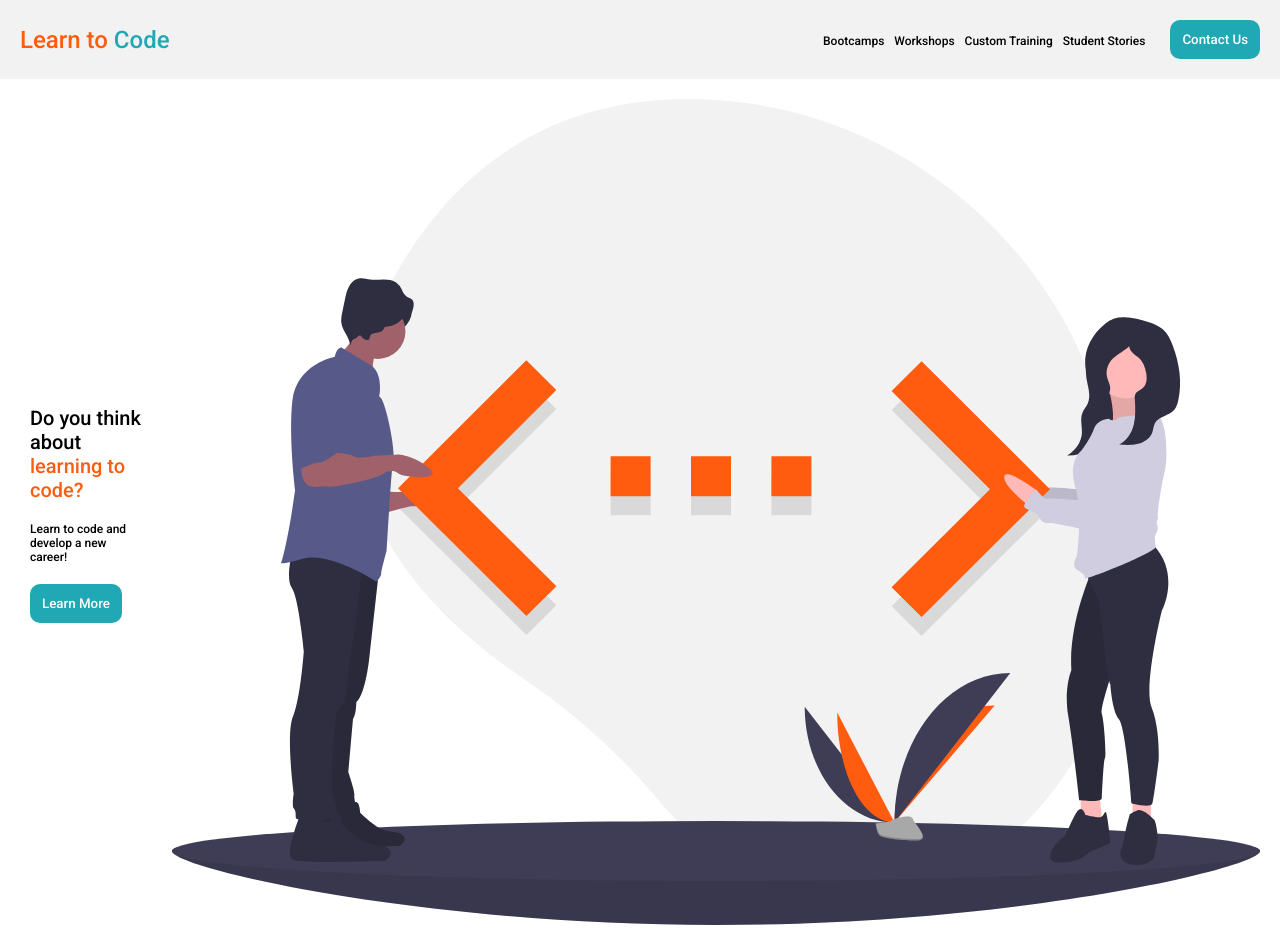
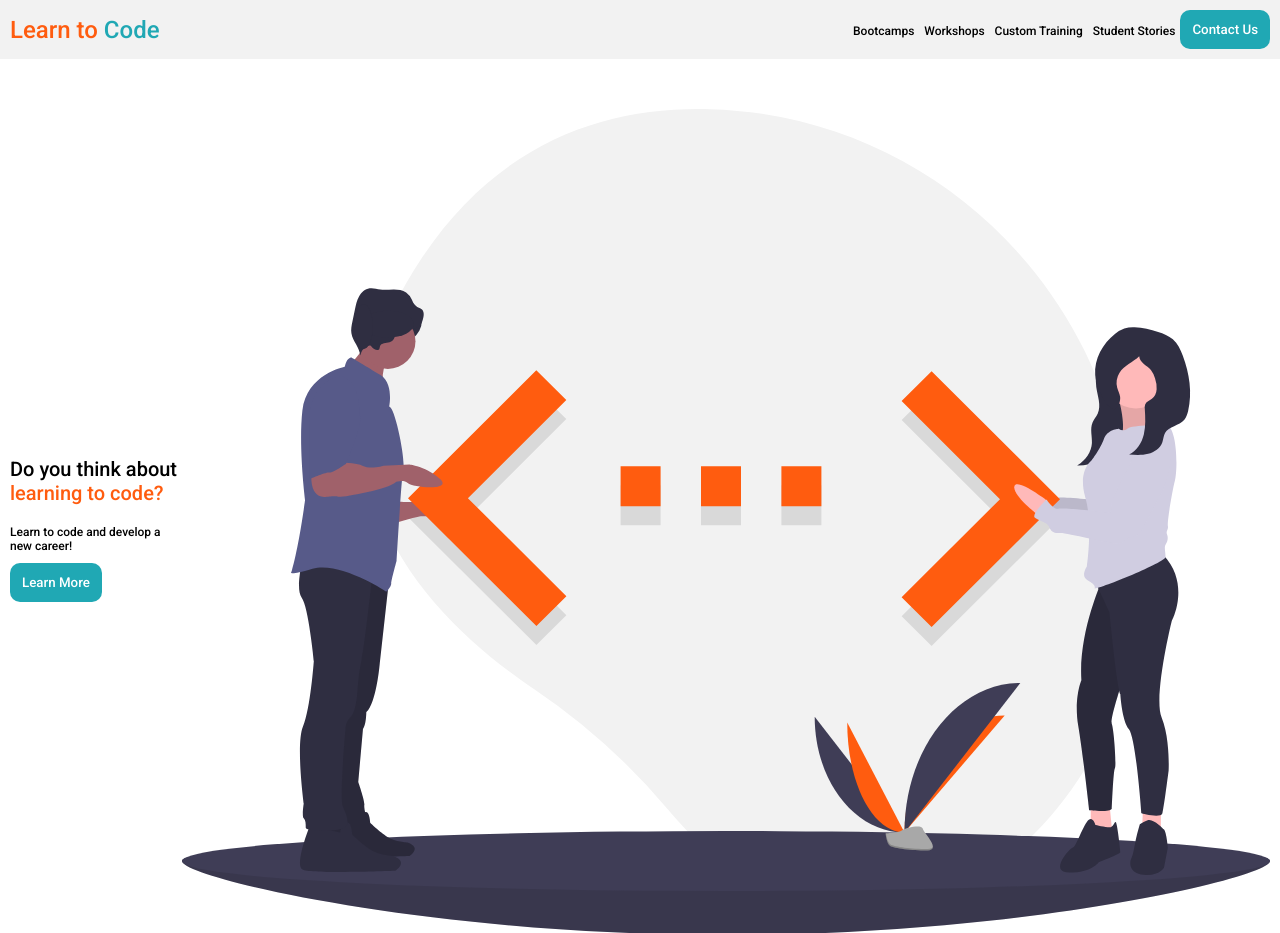
Before and after one commit to chrisshaohualiu/deliverable_1, a plain HTML site: page index.html in a window 1280 px wide. Shown: the top 933 px of the page. Drawn offline with Linux system fonts and the light colour scheme.

Commit message:
Fixed margins

```diff
--- a/css/style.css
+++ b/css/style.css
@@ -7,14 +7,15 @@
 
 
 div{
-    padding: 10px;
+    padding-top: 10px;
+    padding-bottom: 10px;
+    padding-left: 0;
+    padding-right: 0;
 }
 
 
 body{
-    display: flex;
-    justify-content: space-between;
-    flex-direction: column;
+
     margin:0;
     padding:0;
 }
@@ -47,7 +48,7 @@ button {
     width: 100%;
     border-radius: 10px;
     border: none;
-    margin:10px;
+    margin:0px;
     padding: 12px;
 }
 
@@ -69,7 +70,9 @@ ul {
     display: flex;
     flex-direction: column;
     margin: 0;
-    padding: 10px;
+    padding: 0px;
+    padding-top: 5px;
+    padding-bottom: 5px;
 }
 
 #main-body {
@@ -78,15 +81,15 @@ ul {
     flex-direction: column;
     align-items: center;
     justify-content: left;
-    margin:0px;
+    margin: 0px;
     padding: 10px;
-}
-
-#nav-bar-links {
-
+    padding-top: 40px;
 }
 
 #nav-bar-title {
+    margin: 0px;
+    padding-top: 0px;
+    padding-bottom: 0px;
     font-size: 24px;
     font-weight: 500;
 }
```
